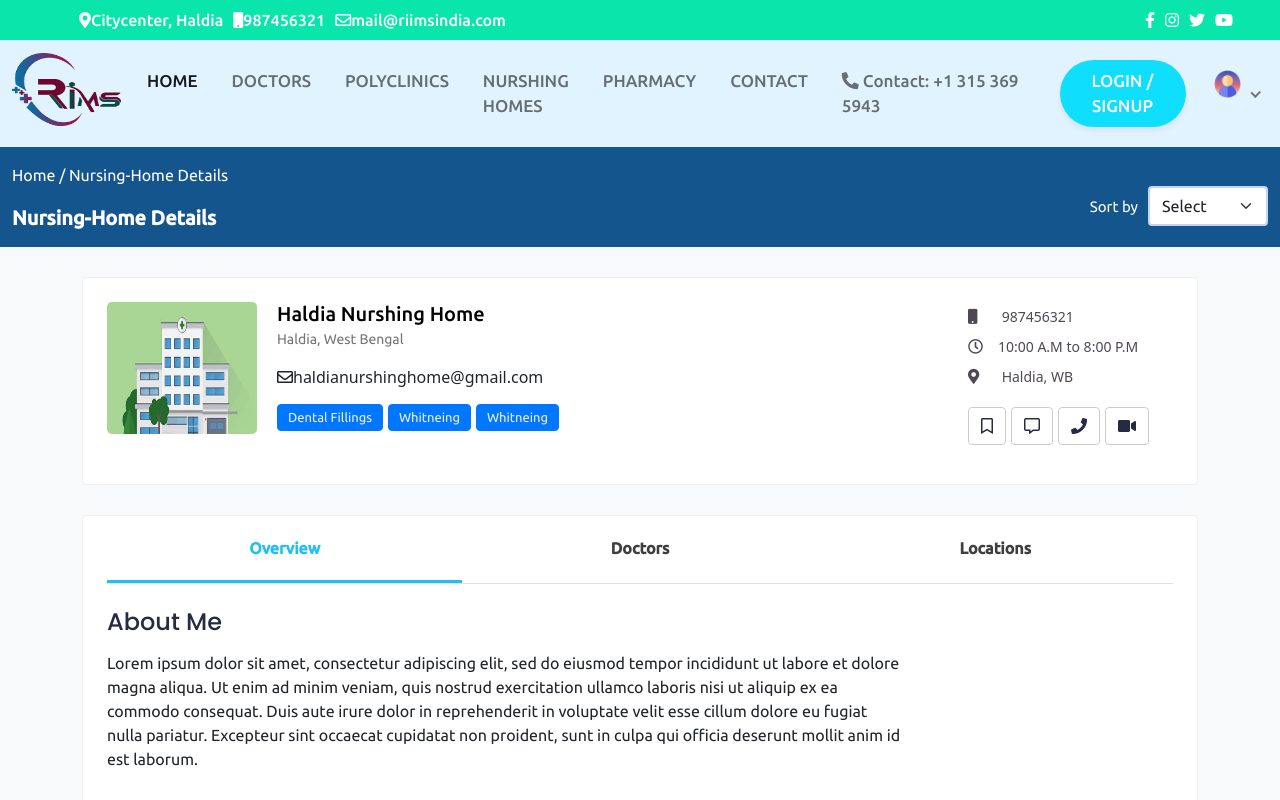
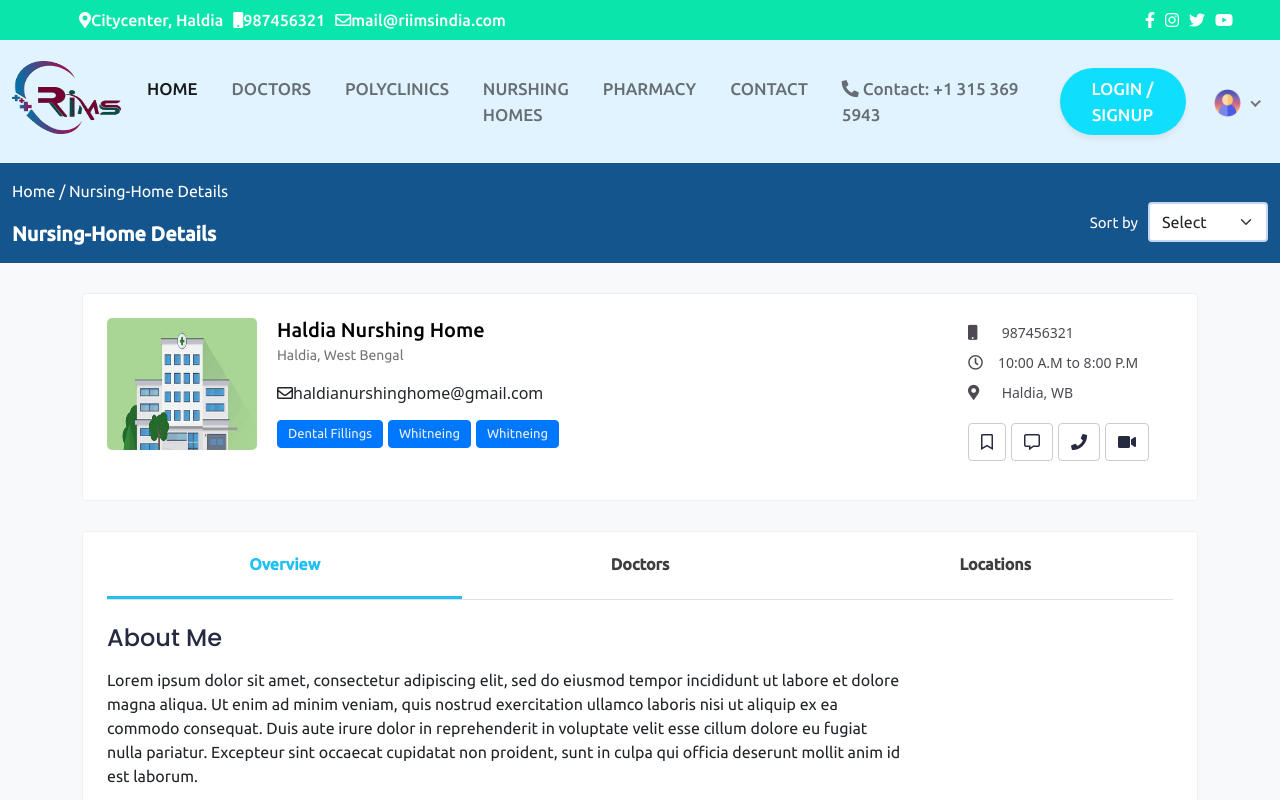
Before and after one commit to Rimsind/rims-main-2.0, a Next.js app: page /nursing-homes/1 in a window 1280 px wide. Shown: the top 800 px of the page. Built offline with nearby package versions, Linux system fonts and the light colour scheme.

Commit message:
Nav Bar Icon Change

```diff
--- a/public/assets/css/style.css
+++ b/public/assets/css/style.css
@@ -164,6 +164,7 @@ ul {
 }
 
 .header li.logged-item a.nav-link span.user-img {
+  margin-top: 22px;
   display: inline-block;
   position: relative;
 }
--- a/public/assets/css/style.scss
+++ b/public/assets/css/style.scss
@@ -126,6 +126,7 @@ ul {
         }
       }
       span.user-img {
+        margin-top: 22px;
         display: inline-block;
         position: relative;
         img {
```
Also changed, not shown: 1 other file (tests, documents, lock files or other folders).
